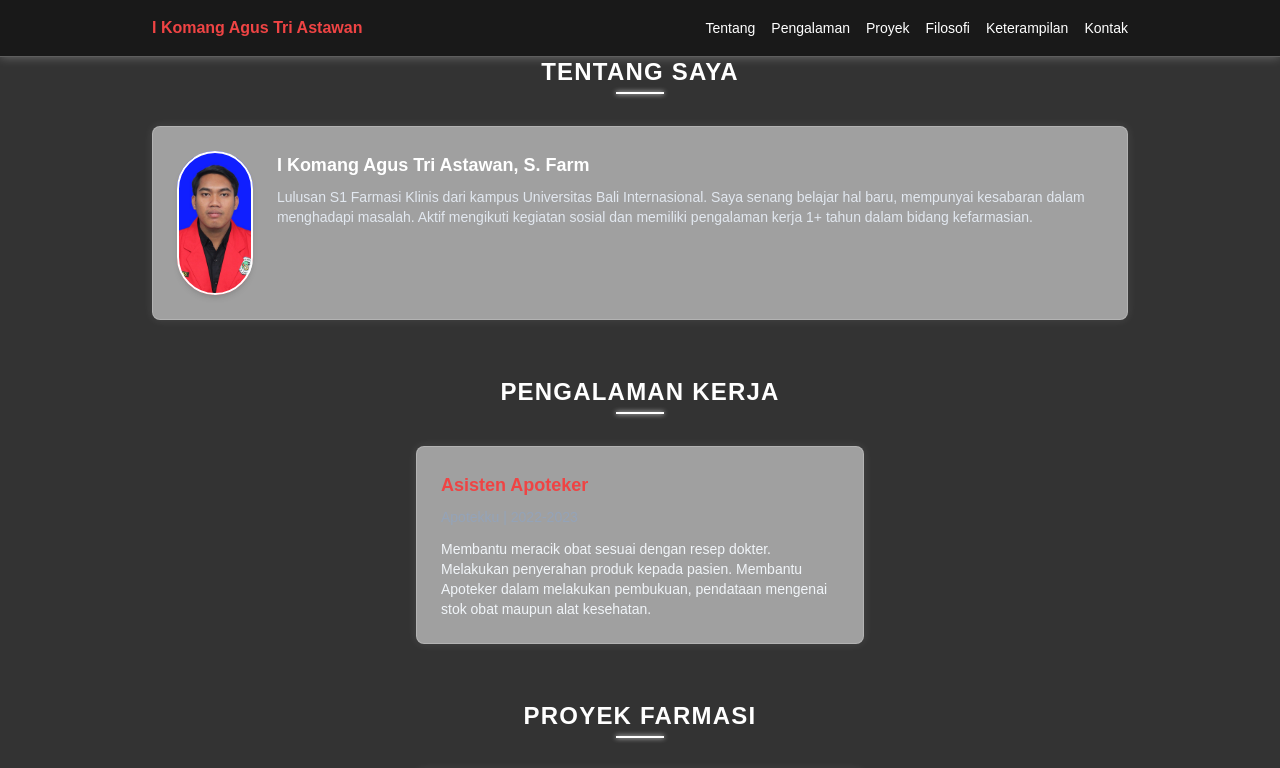
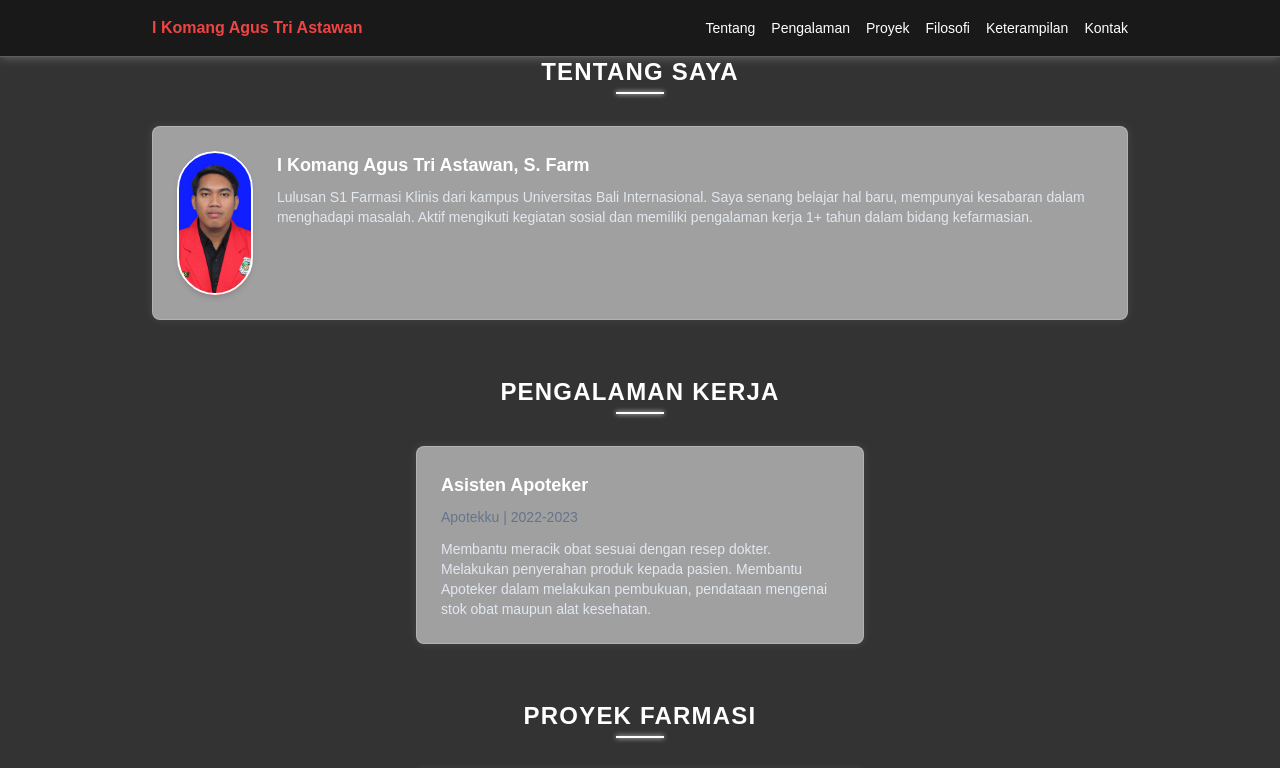
Before and after one commit to broman0x/portofoliokomang, a React (Create React App) app: page / in a window 1280 px wide. Shown: the top 768 px of the page. Built offline with nearby package versions, Linux system fonts and the light colour scheme.

Commit message:
Update Experience.jsx

```diff
--- a/src/components/Experience.jsx
+++ b/src/components/Experience.jsx
@@ -35,14 +35,14 @@ const Experience = () => {
               initial="hidden"
               whileInView="visible"
               viewport={{ once: true }}
-              whileHover={{ scale: 1.03, boxShadow: '0 0 15px rgba(239, 68, 68, 0.5)' }}
+              whileHover={{ scale: 1.03, boxShadow: '0 0 15px rgba(255, 255, 255, 0.5)' }}
               transition={{ duration: 0.7, delay: index * 0.2 }}
             >
-              <h3 className="text-base sm:text-lg font-semibold text-[#EF4444] mb-2">{exp.title}</h3>
-              <p className="text-[#94A3B8] text-xs sm:text-sm">
+              <h3 className="text-base sm:text-lg font-semibold text-[#FFFFFF] mb-2">{exp.title}</h3>
+              <p className="text-[#64748B] text-xs sm:text-sm">
                 {exp.company} | {exp.period}
               </p>
-              <p className="text-[#F1F5F9] mt-3 text-xs sm:text-sm">{exp.description}</p>
+              <p className="text-[#E2E8F0] mt-3 text-xs sm:text-sm">{exp.description}</p>
             </motion.div>
           ))}
         </div>
```
